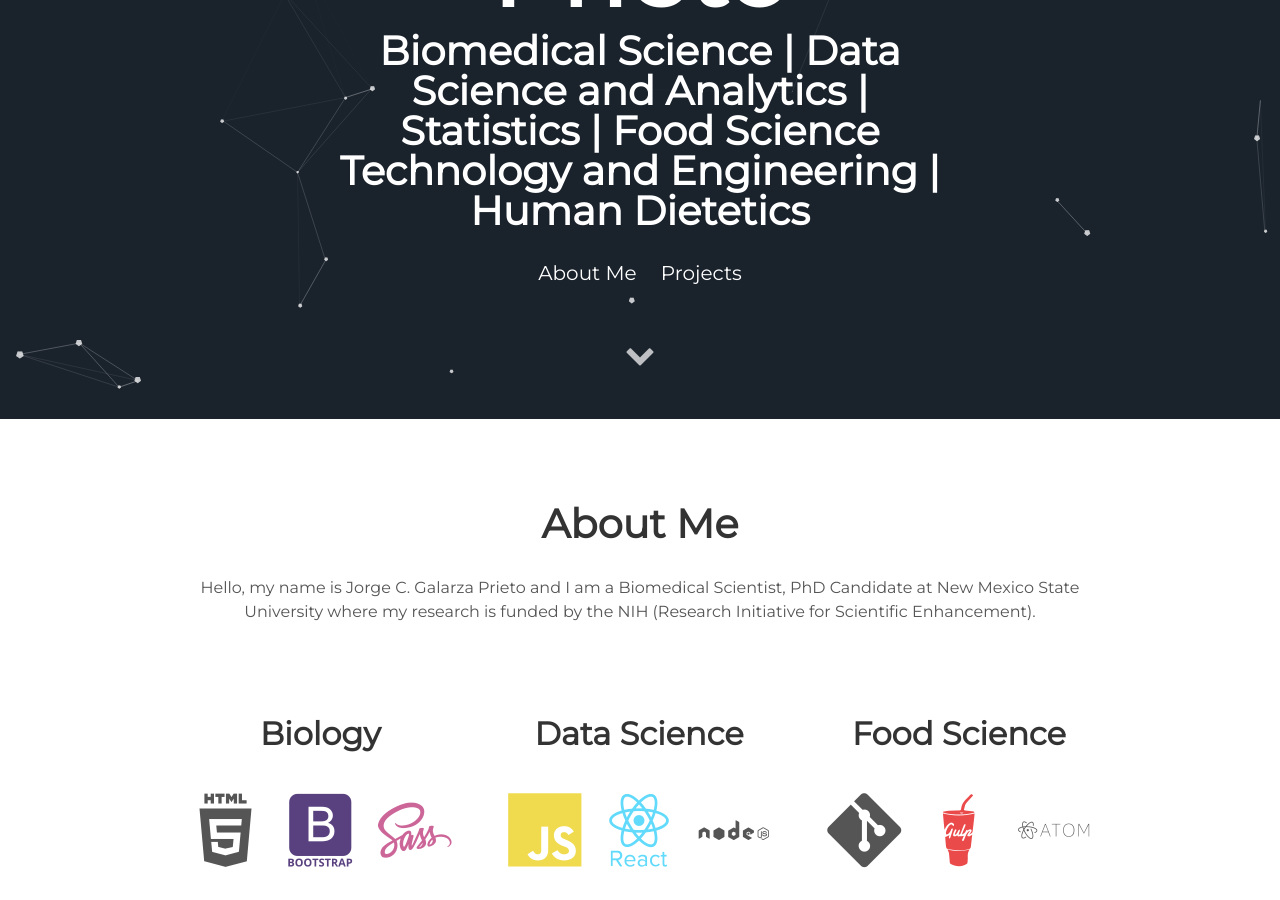
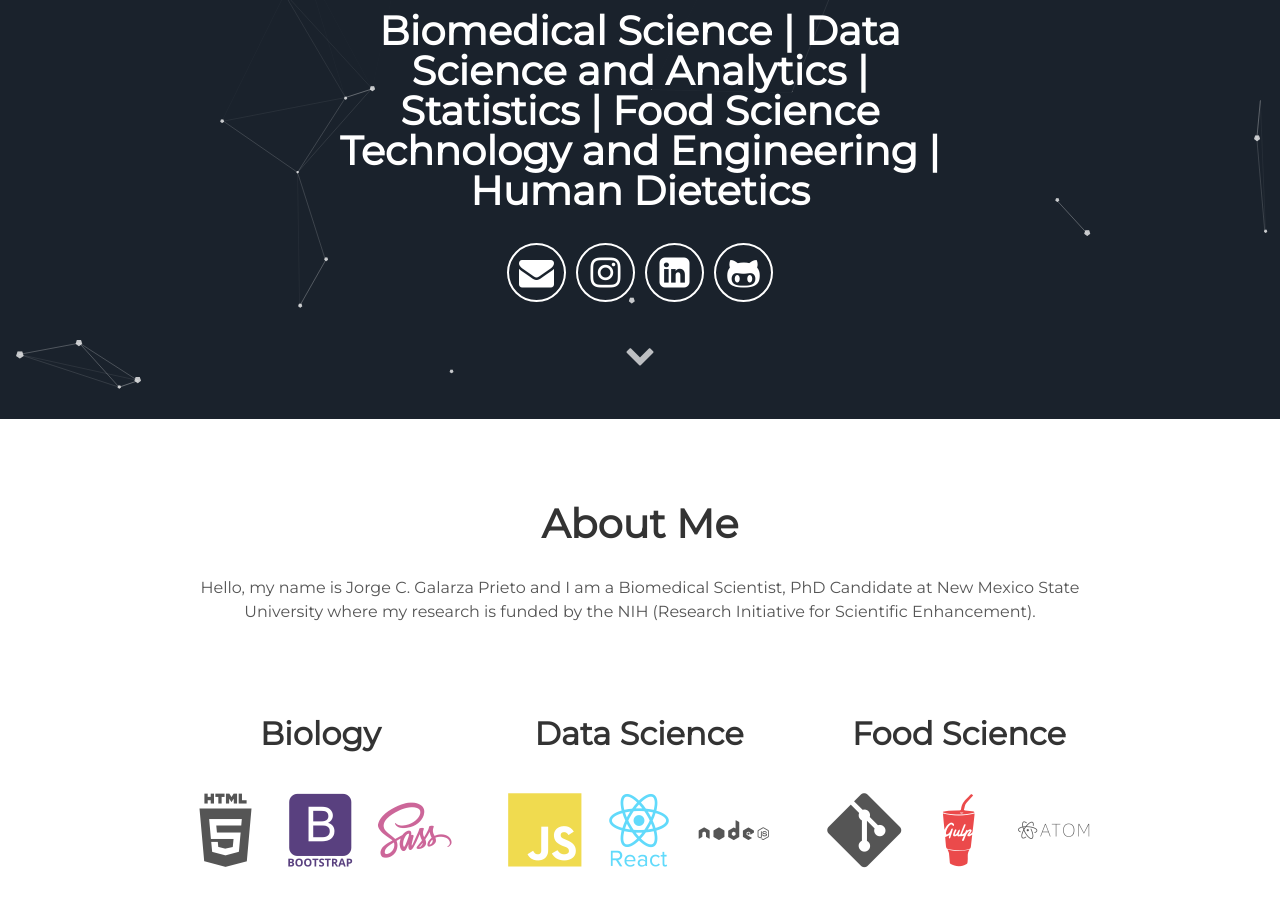
Before and after one commit to jorgegalarza1/jorgegalarza1.github.io, a Jekyll site: the page built from index.html, in a window 1280 px wide and 900 px high, scrolled down 481 px. Built offline with Jekyll 4.4.1, drawn with Linux system fonts in a browser that asks for light colours.

Commit message:
Update header.html

```diff
--- a/_includes/header.html
+++ b/_includes/header.html
@@ -1,12 +1,36 @@
 <div id="particles-js">
   <div class="header">
       <h1>
-        <span class="site-title">{{site.username}}</span>
-        <span class="site-description">{{site.user_title}}</span>
+        <span class="site-title">{{ site.username }}</span>
+        <span class="site-description">{{ site.user_title }}</span>
       </h1>
+      <div class="header-icons">
+        {% if site.email %}
+        <a aria-label="Send email" href="mailto:{{ site.email }}"><i class="icon fa fa-envelope"></i></a>
+        {% endif %}
+        {% if site.twitter_username %}
+        <a aria-label="My Twitter" target="_blank" href="https://twitter.com/{{ site.twitter_username }}"><i class="icon fa fa-twitter" aria-hidden="true"></i></a>
+        {% endif %}
+        {% if site.instagram_username %}
+        <a aria-label="My Instagram" target="_blank" href="https://www.instagram.com/{{ site.instagram_username }}"><i class="icon fa fa-instagram" aria-hidden="true"></i></a>
+        {% endif %}
+        {% if site.facebook_username %}
+        <a aria-label="My Facebook" target="_blank" href="https://www.facebook.com/{{ site.facebook_username }}"><i class="icon fa fa-facebook" aria-hidden="true"></i></a>
+        {% endif %}
+        {% if site.linkedin_username %}
+        <a aria-label="My LinkedIn" target="_blank" href="https://www.linkedin.com/in/{{ site.linkedin_username }}"><i class="icon fa fa-linkedin-square" aria-hidden="true"></i></a>
+        {% endif %}
+        {% if site.github_username %}
+        <a aria-label="My Github" target="_blank" href="https://github.com/{{ site.github_username }}"><i class="icon fa fa-github-alt" aria-hidden="true"></i></a>
+        {% endif %}
+        {% if site.medium_username %}
+        <a aria-label="My Medium" target="_blank" href="https://medium.com/{{ site.medium_username }}"><i class="icon fa fa-medium" aria-hidden="true"></i></a>
+        {% elsif site.medium_url %}
+        <a aria-label="My Medium" target="_blank" href="https://{{ site.medium_url }}"><i class="icon fa fa-medium" aria-hidden="true"></i></a>
+        {% endif %}
+      </div>
       <div class="header-links">
-        <a class="link" href="#about" data-scroll>About Me</a>
-        <a class="link" href="#projects" data-scroll>Projects</a>
+        <!-- <a class="link" href="#about" data-scroll>About Me</a> -->
       </div>
   </div>
   <a class="down" href="#about" data-scroll><i class="icon fa fa-chevron-down" aria-hidden="true"></i></a>
```
